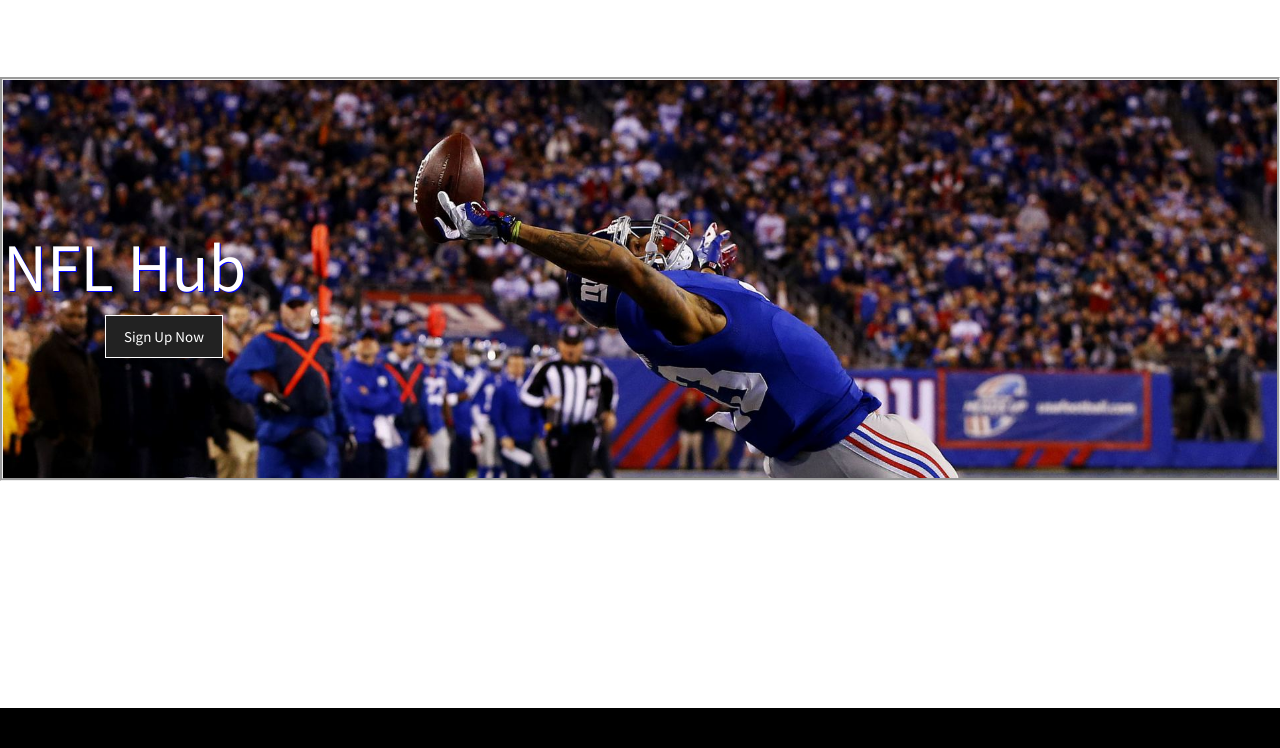
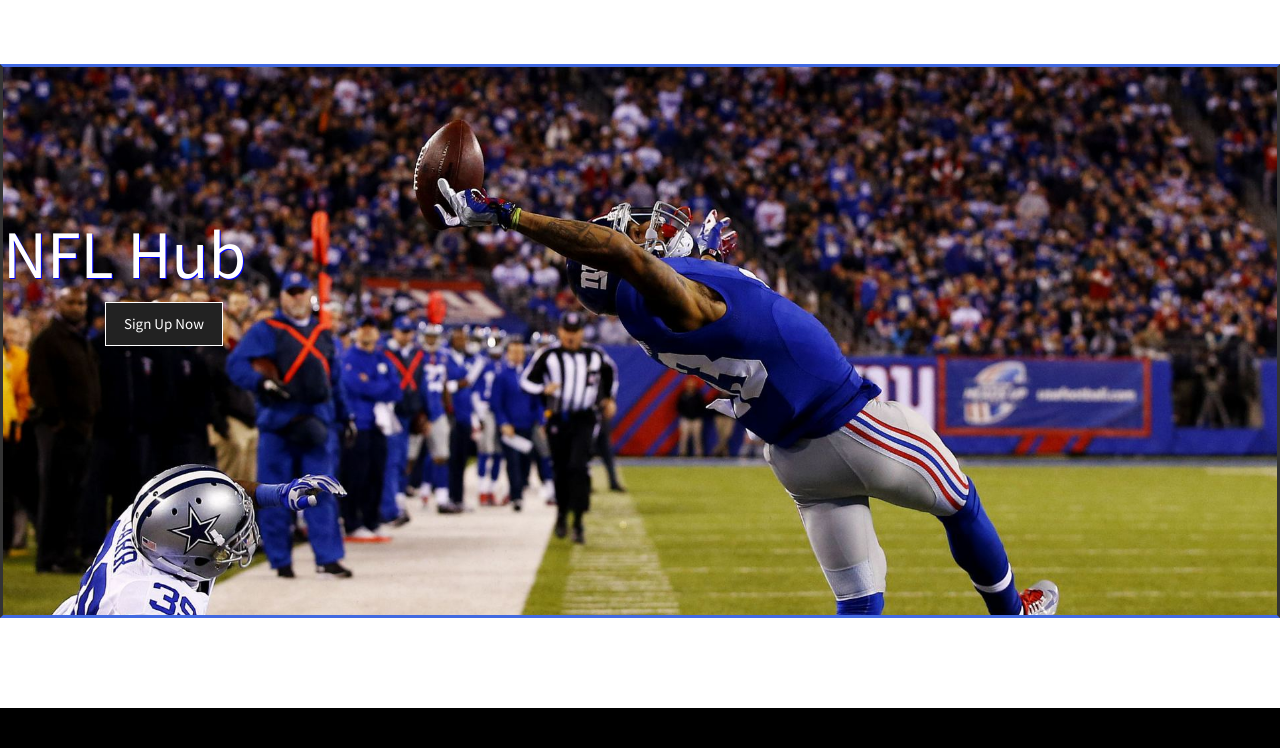
Before and after one commit to rpryor93/NFL_Hub, a PHP site: page /homepage.html in a window 1280 px wide. Shown: the part 52-800 px from the top of the page. Run offline with PHP 8.4, Linux system fonts and the light colour scheme.

Commit message:
nothing major

```diff
--- a/assets/css/styles.css
+++ b/assets/css/styles.css
@@ -21,9 +21,11 @@
   background-image:url(../../assets/img/odell-beckham-jr-wallpaper-nfl-super-catch.jpg);
   background-size:cover;
   height:300px;
-  border-style:groove;
-  margin-top:6%;
-  padding-bottom:350px;
+  border-style:solid;
+  border-top-color: royalblue;
+  border-bottom-color: royalblue;
+  margin-top:5%;
+  padding-bottom:500px;
 }
 
 .jumbotron.h1{
```
